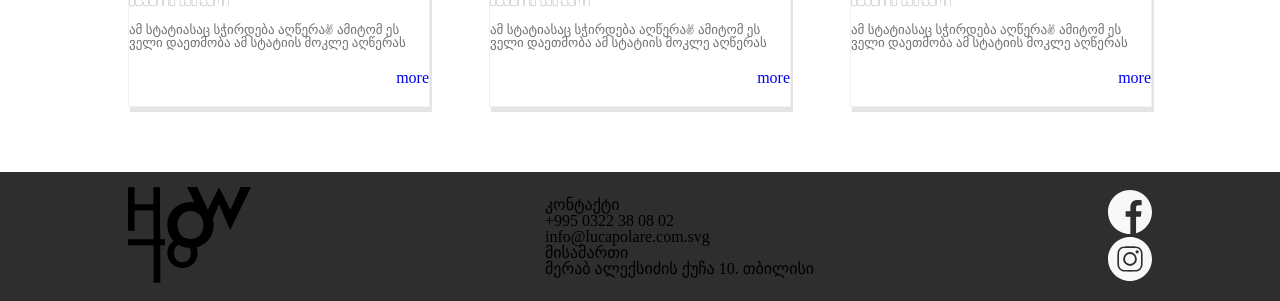
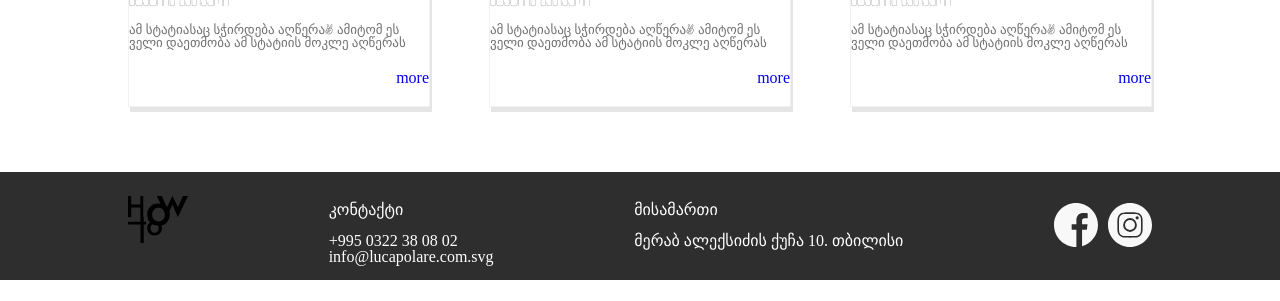
Before and after one commit to LindaGiorgadze/Homework_12, a website: page index.html in a window 1280 px wide. Shown: the part 1334-1635 px from the top of the page. After the commit the page ends 1614 px from the top, so only its background shows below. Drawn offline with Linux system fonts and the light colour scheme.

Commit message:
style footer

```diff
--- a/index.html
+++ b/index.html
@@ -103,17 +103,17 @@
 	<footer>
 		<nav class="footer-nav">
 			<a class="footer-logo" href="index.html" target="_self"><img src="images/logo.svg" alt="HowTo"></a>
-			<div class="contact">
+			<address class="contact">
 				<div class="virtual-contact">
 					<h4 class="contact-title">კონტაქტი</h4>
-					<p>+995 0322 38 08 02</p>
-					<p>info@lucapolare.com.svg</p>
+					<a href="tel:+995 0322 38 08 02">+995 0322 38 08 02</a>
+					<a href="mailto:info@lucapolare.com.svg">info@lucapolare.com.svg</a>
 				</div>
 				<div class="physical-contact">
 					<h4 class="contact-title">მისამართი</h4>
 					<p>მერაბ ალექსიძის ქუჩა 10. თბილისი</p>
 				</div>
-			</div>
+			</address>
 			<ul class="social-icons">
 				<li>
 					<a href="https://www.facebook.com/"><img src="images/fb.svg" alt="Facebook"></a>
--- a/style/main.scss
+++ b/style/main.scss
@@ -68,6 +68,8 @@ $color1: rgb(241, 241, 241);
 $color2: #2E2E2E;
 $color3: rgba(238, 236, 236, 0.774);
 $color4: #88888838;
+$color5: #FFFFFF;
+$color6:  #707070;
 
 $display1: flex;
 $display2: inline-block;
@@ -105,11 +107,11 @@ $title-size3: 13px;
 }
 %text {
     font-family: "ArchyEDT-Thin", sans-serif;
-    color: #707070;
+    color: $color6;
 }
 %text2 {
     font-family: 'ITC Zapf Dingbats';
-    color: #707070;
+    color: $color6;
 }
 %fixed {
     position: fixed;
@@ -117,6 +119,13 @@ $title-size3: 13px;
     top: 0;
     left: 0;
 }
+
+// Mixins
+@mixin color-size ($color, $size) {
+    color: $color;
+    font-size: $size;
+}
+
 
 header {
     @extend %flex;
@@ -311,9 +320,46 @@ footer {
     .footer-nav {
         @extend %container;
         @extend %flex;
+        .footer-logo {
+            width: 60px;
+            height: 60px;
+            img {
+                width: 100%;
+                object-fit: contain;
+            }
+        }
+        .contact {
+            display: contents;
+            @include color-size ($color5, 16px);
+            h4 {
+                padding: $padding01;
+            }
+            .virtual-contact {
+                align-self: flex-start;
+                a {
+                    display: block;
+                    color: $color5;
+                }
+            }
+            .physical-contact {
+                align-self: flex-start;
+            }
+        }
+        .social-icons {
+            @extend %flex;
+            li {
+                padding-left: 10px;
+                a {
+                    img {
+                        max-width: 44px;
+                        max-height: 44px;
+                        width: 100%;
+                        object-fit: contain;
+                    }
+                }
+
+            }
+
+        }
     }
 }
-
-img {
-    width: 100%;
-}
```
Also changed, not shown: styles/main.css.
